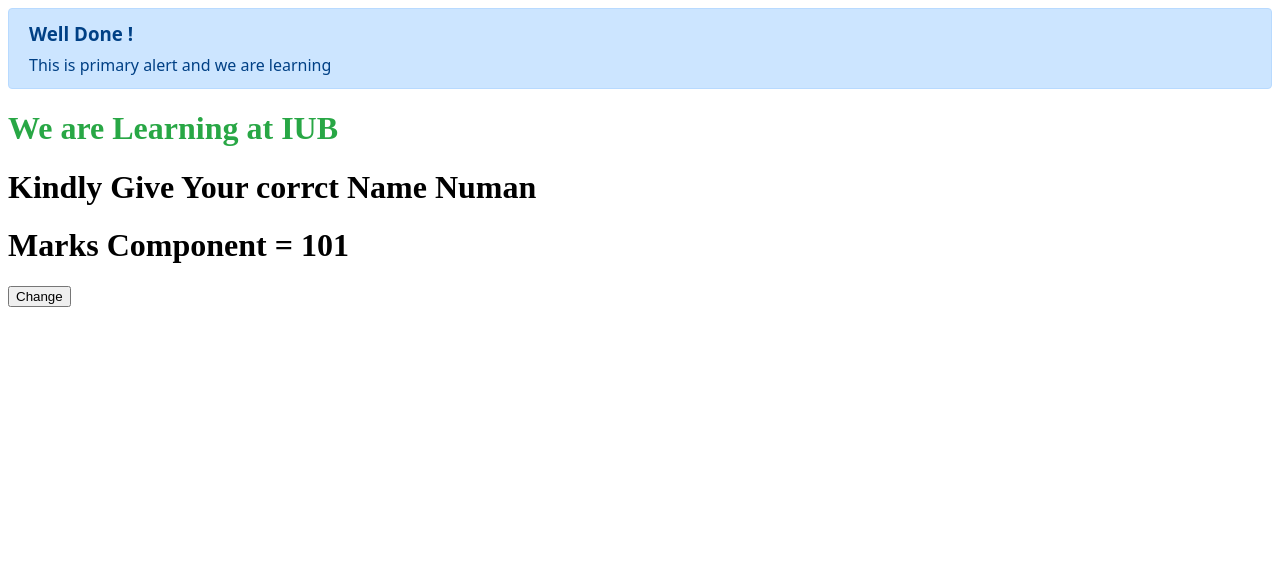
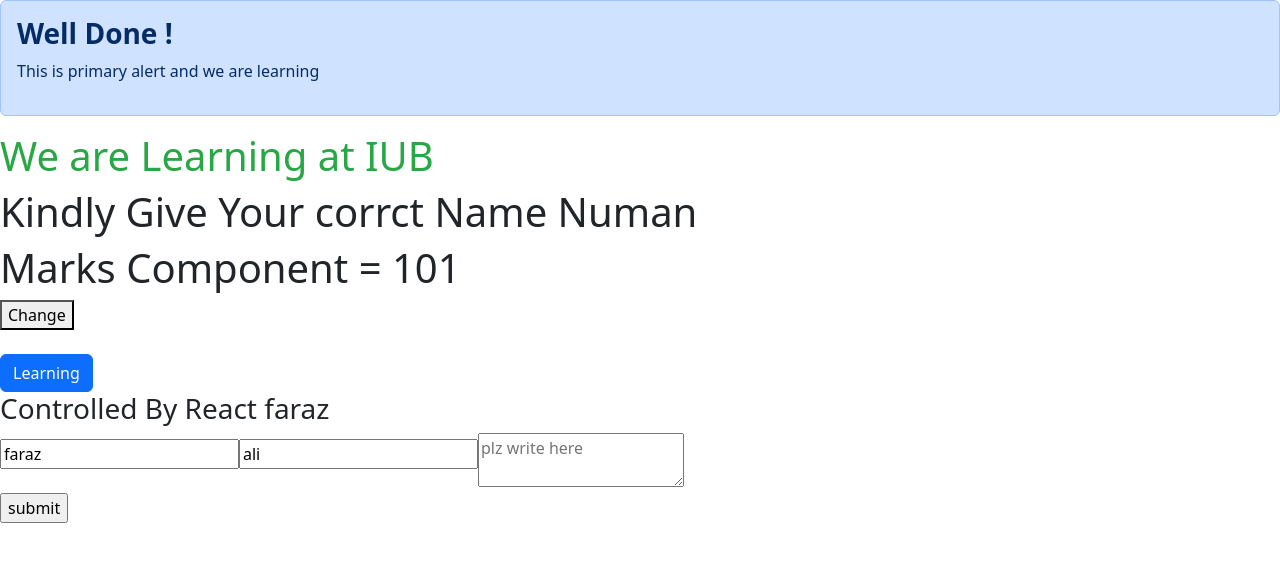
Before and after one commit to Farazkhanbwn/React-JS-app, a React (Create React App) app in the folder setup-using-npm/my-app/: page / in a window 1280 px wide. Shown: the top 562 px of the page. Built offline with nearby package versions, Linux system fonts and the light colour scheme.

Commit message:
Completed Button Form and controlled component

```diff
--- a/setup-using-npm/my-app/package.json
+++ b/setup-using-npm/my-app/package.json
@@ -6,6 +6,7 @@
     "@testing-library/jest-dom": "^5.17.0",
     "@testing-library/react": "^13.4.0",
     "@testing-library/user-event": "^13.5.0",
+    "bootstrap": "^5.3.2",
     "prop-types": "^15.8.1",
     "react": "^18.2.0",
     "react-dom": "^18.2.0",
--- a/setup-using-npm/my-app/src/App.js
+++ b/setup-using-npm/my-app/src/App.js
@@ -3,6 +3,8 @@ import Student from "./Student";
 import Alert from "./alert/alert.jsx";
 import color from "./shared/theme/colors";
 import AlertType from "./alert/alert-types";
+import BootstrapButton from "./Bootstrap/button";
+import ReactForm from "./Bootstrap/Form";
 
 class App extends Component {
   componentDidMount() {
@@ -40,6 +42,8 @@ class App extends Component {
         />
         <h1 style={{ color: `${color.success}` }}>We are Learning at IUB</h1>
         <Student name="Numan"></Student>
+        <BootstrapButton />
+        <ReactForm />
       </Fragment>
     );
 
--- /dev/null
+++ b/setup-using-npm/my-app/src/Bootstrap/Form.jsx
@@ -0,0 +1,71 @@
+import { useState } from "react";
+
+function ReactForm() {
+  const [formData, setFormData] = useState({
+    name: "faraz",
+    password: "ali",
+    textarea: "",
+  });
+
+  const handleChange = (e) => {
+    const name = e.target.name;
+    const value = e.target.value;
+    const userValue = name === "password" ? value.toUpperCase() : value;
+
+    console.log("name is : " + name + "value for value is " + value);
+    setFormData((values) => ({
+      ...values,
+      [name]: userValue,
+    }));
+    // setName(e.target.value);
+  };
+  const handleSubmit = (e) => {
+    console.log(e.target[0].value);
+    e.preventDefault();
+  };
+
+  return (
+    <>
+      <h3>Controlled By React {formData.name}</h3>
+      <form onSubmit={handleSubmit}>
+        <label>
+          <input
+            type="text"
+            value={formData.name}
+            name="name"
+            onChange={handleChange}
+            placeholder="Please Enter Here"
+          />
+          <br></br>
+          <br></br>
+        </label>
+
+        <label>
+          <input
+            type="text"
+            value={formData.password}
+            name="password"
+            onChange={handleChange}
+            placeholder="Please Enter Here"
+          />
+          <br></br>
+          <br></br>
+        </label>
+
+        <label>
+          <textarea
+            name="textarea"
+            type="text"
+            value={formData.textarea}
+            onChange={handleChange}
+            placeholder="plz write here"
+          />
+        </label>
+        <br></br>
+        <input type="submit" value={"submit"} />
+      </form>
+    </>
+  );
+}
+
+export default ReactForm;
--- /dev/null
+++ b/setup-using-npm/my-app/src/Bootstrap/button.jsx
@@ -0,0 +1,11 @@
+function BootstrapButton() {
+  return (
+    <>
+      <br></br>
+      <br></br>
+      <button className="btn btn-primary">Learning</button>
+    </>
+  );
+}
+
+export default BootstrapButton;
--- a/setup-using-npm/my-app/src/index.js
+++ b/setup-using-npm/my-app/src/index.js
@@ -1,5 +1,6 @@
 import React from "react";
 import ReactDOM from "react-dom";
 import App from "./App";
+import "../node_modules/bootstrap/dist/css/bootstrap.css";
 
 ReactDOM.render(<App />, document.getElementById("root"));
```
Also changed, not shown: setup-using-npm/my-app/public/index.html (+4 -4 lines), 1 other file (tests, documents, lock files or other folders).
